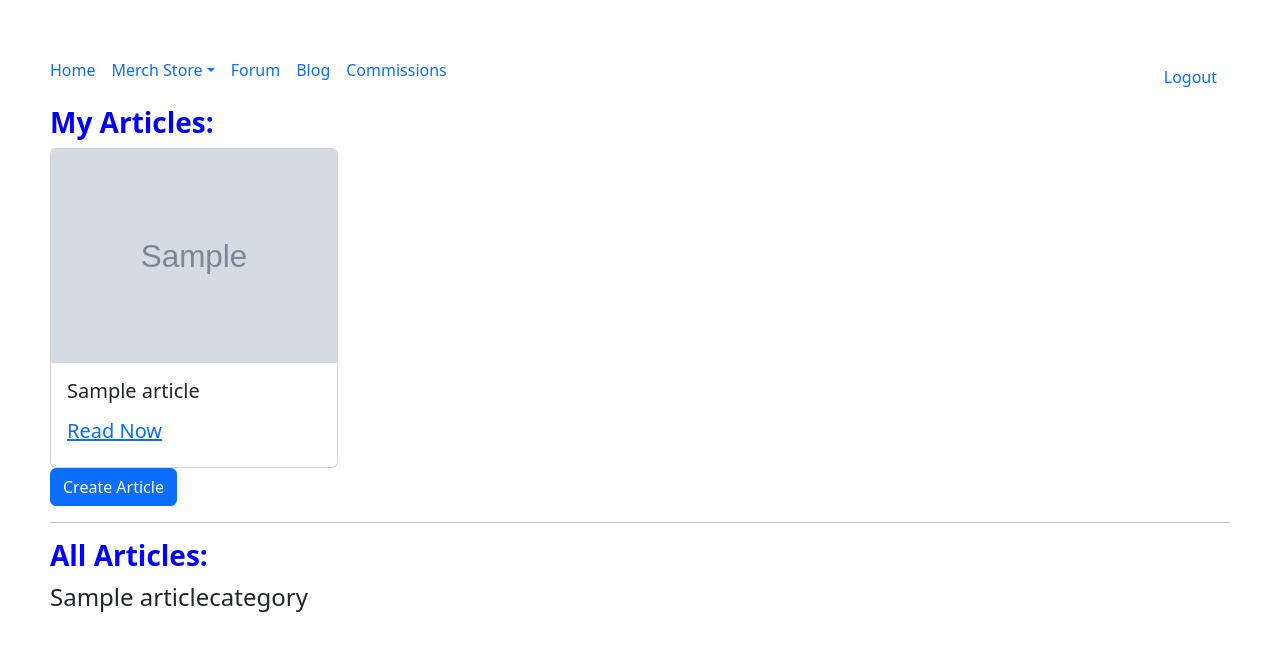
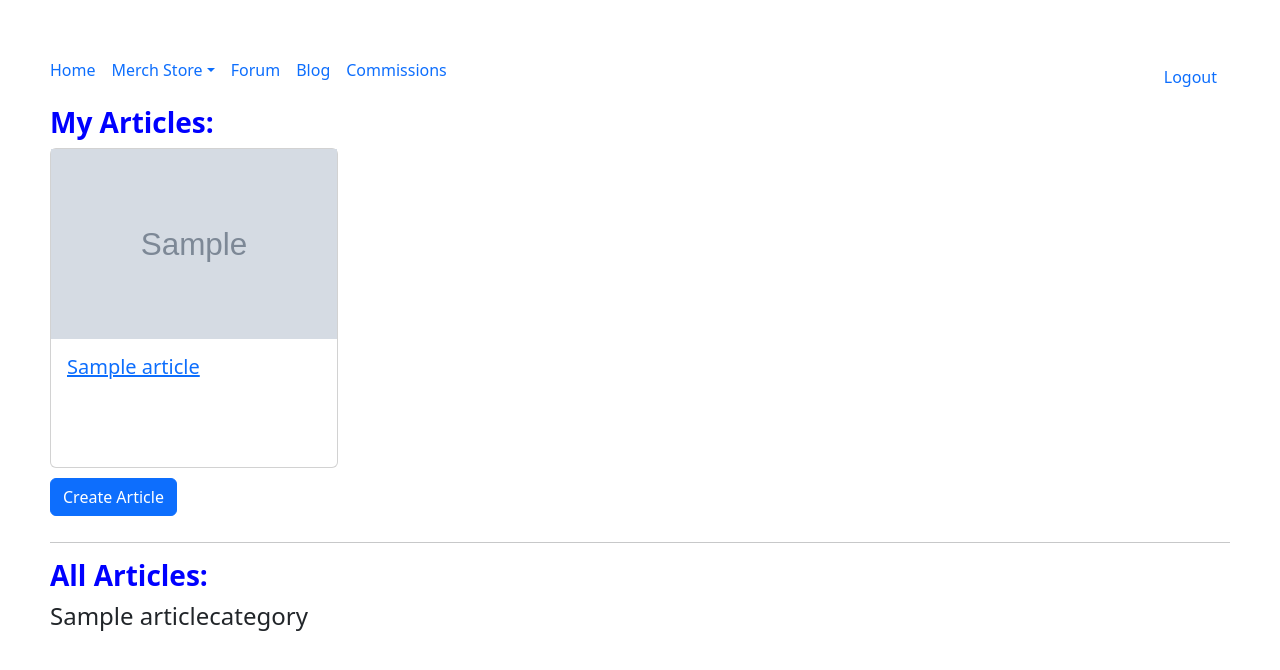
Before and after one commit to sdbsalta/hobbysite-G-25, a Django app: page /blog/articles/ in a window 1280 px wide. Shown: the top 670 px of the page. Run offline with Django 5.2, Linux system fonts and the light colour scheme; a user stored in the database is signed in; tables that the repository leaves empty hold one stand-in row (values such as "Sample post"); grey boxes marked "Sample" are stand-in pictures.

Commit message:
fixed css (blog)

```diff
--- a/hobbysite/templates/base.html
+++ b/hobbysite/templates/base.html
@@ -41,12 +41,31 @@
                 display: flex;
                 flex-wrap: wrap;
             }
-            img .card-img-top {
-                height: 200px;
-                object-fit: contain;
+
+            img {
+                max-width: 450px;
                 border-radius: 8px;
-                margin: 10px;
             }
+
+            .card-img-top {
+                height: 60%;
+                object-fit: cover;
+                border-radius: 0px;
+            }
+
+            .card {
+                width: 18rem;
+                height: 20rem;
+                display: inline-block;
+                vertical-align: top;
+                margin-right: 20px;
+            }
+
+            .btn.btn-primary {
+                margin-top: 10px;
+                margin-bottom: 10px;
+            }
+
         </style>
 
         {% block styles %}
--- a/hobbysite/templates/blog/article_detail.html
+++ b/hobbysite/templates/blog/article_detail.html
@@ -6,7 +6,6 @@
 
 {% block content %}
 <div class="container">
-    <h1><a href="{% url 'blog:article_list' %}">Blog</a></h1>
     <h2>{{ article.title }}</h2>
     <img src="{{ article.header_image.url }}" alt="Header Image">
     <p><strong>Entry:</strong>{{ article.entry }}</p>
--- a/hobbysite/templates/blog/article_list.html
+++ b/hobbysite/templates/blog/article_list.html
@@ -8,40 +8,41 @@
 
 {% block content %}
     <h3>My Articles:</h3>
+    <div>
         {% for article in user_articles %}
-        <div class="card" style="width: 18rem;">
-            <img src ="{{ article.header_image.url }}" class="card-img-top" alt="Header Image">
+            <div class="card">
+                <img src="{{ article.header_image.url }}" class="card-img-top" alt="Header Image">
                 <div class="card-body">
                     <h5 class="card-title">
-                    <p>{{ article.title }}</p>
-                    <a href="{% url 'blog:article_detail' article.pk %}">Read Now</a>
+                        <a href="{% url 'blog:article_detail' article.pk %}">{{ article.title }}</a>
                     </h5>
                 </div>
             </div>
         {% empty %}
             No articles yet.
         {% endfor %}
+    </div>
 
     <a class="btn btn-primary" href="{% url 'blog:article_create' %}" role="button">Create Article</a>
 
     <hr class="solid">
 
     <h3>All Articles:</h3>
+    <div>
         {% for category, articles in articles_by_category.items %}
         <h4>{{ category.name }}</h4>
-        <ul>
             {% for article in articles %}
-                <li>
-                    <div>
-                        <img src="{{ article.header_image.url }}" alt="Header Image">
+            <div class="card">
+                <img src="{{ article.header_image.url }}" class="card-img-top" alt="Header Image">
+                <div class="card-body">
+                    <h5 class="card-title">
+                        <a href="{% url 'blog:article_detail' article.pk %}">{{ article.title }}</a>
+                    </h5>
                 </div>
-                    <div>
-                        <a href="{% url 'blog:article_detail' article.pk %}">{{ article.title }}</a>
             </div>
-                </li>
             {% endfor %}
-        </ul>
         {% empty %}
-        <p>No articles available.</p>
+            No articles yet.
         {% endfor %}
+    </div>
 {% endblock content %}
--- a/hobbysite/templates/merchstore/product_list.html
+++ b/hobbysite/templates/merchstore/product_list.html
@@ -8,11 +8,6 @@
     <style>
         .me-2 {
             margin-left: 5px;
-        }
-
-        .btn.btn-primary {
-            margin-top: 10px;
-            margin-bottom: 10px;
         }
 
     </style>
```
Also changed, not shown: hobbysite/article_images/1695825196046.jpeg (added), hobbysite/article_images/1695825196046_vB3jwCy.jpeg (added), hobbysite/forum/migrations/0001_initial.py (added), hobbysite/forum/migrations/__init__.py (added). Lines whose indentation alone changed are shown as unchanged.
